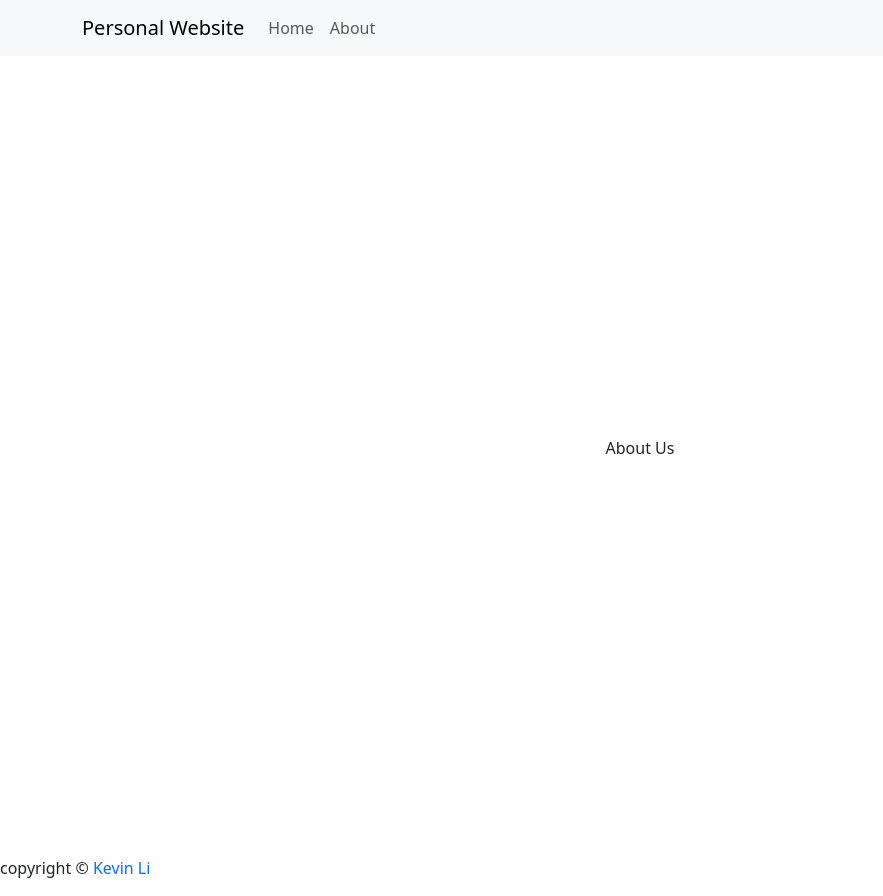
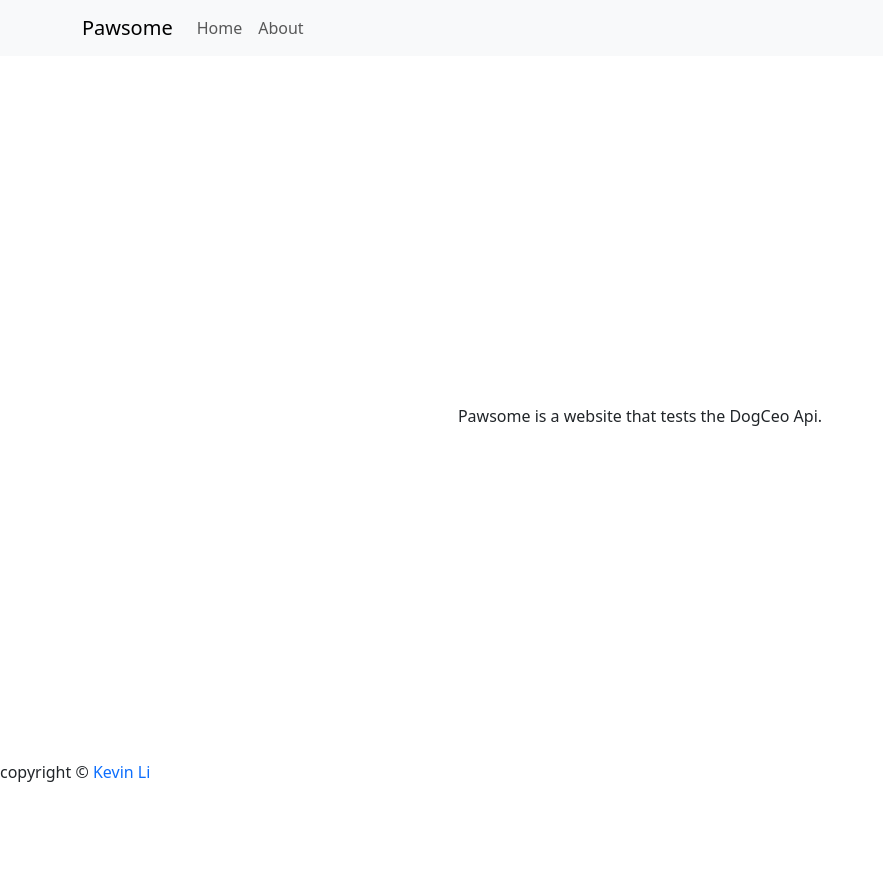
Before and after one commit to carerit/Personal-Project, a Next.js app: page /about in a window 1280 px wide. Shown: the whole page, without its empty margins (0-883 px from the left). After the commit the page ends 800 px from the top, so only its background shows below. Built offline with nearby package versions, Linux system fonts and the light colour scheme.

Commit message:
added text in About, rebranded website name, and fixed footer

```diff
--- a/app/about/page.js
+++ b/app/about/page.js
@@ -3,7 +3,7 @@ import styles from "../page.module.css";
 export default function AboutPage() {
   return (
     <div className={styles.centeredDiv}>
-      <p>About Us</p>
+      <div className={styles.aboutBody}>Pawsome is a website that tests the DogCeo Api.</div>
     </div>
   );
 }
--- a/app/footer.js
+++ b/app/footer.js
@@ -2,7 +2,7 @@ import styles from "./page.module.css";
 
 export default function FooterBar() {
   return (
-    <div className="footer">
+    <div className={styles.footer}>
       <p>
         copyright &copy;{" "}
         <a
--- a/app/navbar.js
+++ b/app/navbar.js
@@ -6,7 +6,7 @@ export default function Navbar() {
         <nav className="navbar navbar-expand-lg navbar-light bg-light">
         <div className="container">
           <Link className={styles.noUnderline} href="/">
-            <span className="navbar-brand">Personal Website</span>
+            <span className="navbar-brand">Pawsome</span>
           </Link>
 
           <button
--- a/app/page.module.css
+++ b/app/page.module.css
@@ -2,7 +2,14 @@
     display: flex;
     justify-content: center;
     align-items: center;
-    height: 100vh; /* Set the height to fill the viewport */
+    height: 90vh; /* Set the height to fill the viewport */
+  }
+
+  .footer {
+    position: fixed;
+  left: 0;
+  bottom: 0;
+  width: 100%;
   }
 
 
```
